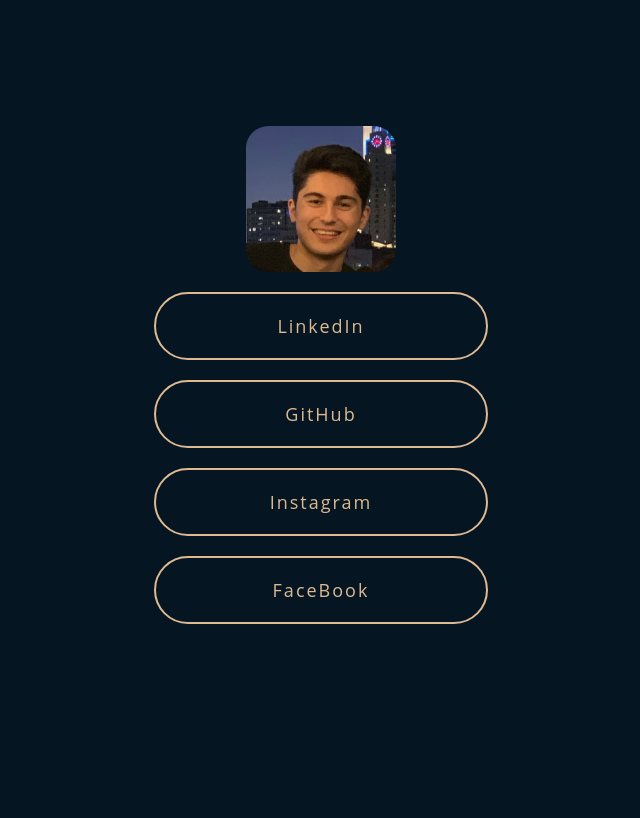
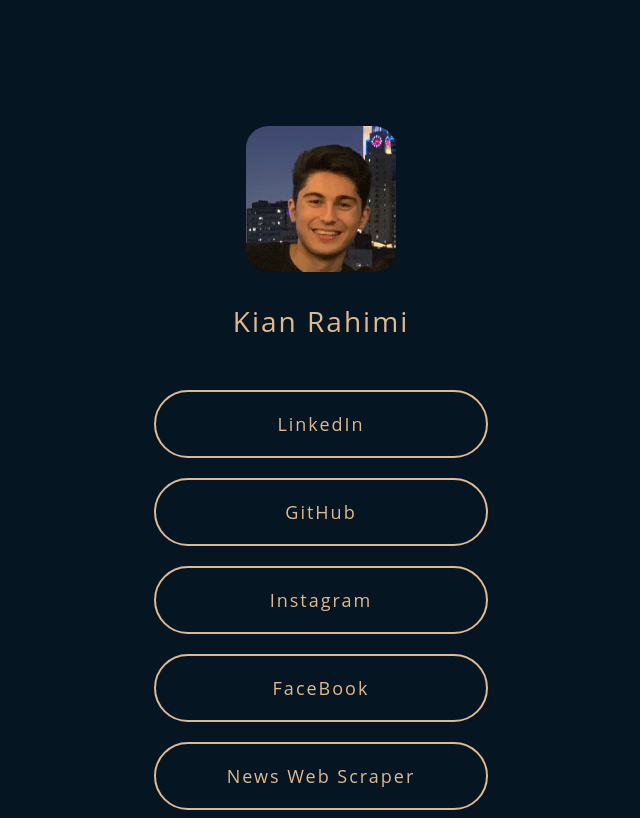
Before and after one commit to kianrahimi3/kianrahimi3.github.io, a plain HTML site: page index.html in a window 1280 px wide. Shown: the whole page, without its empty margins (319-959 px from the left). Drawn offline with Linux system fonts and the light colour scheme.

Commit message:
Added News Web Scraper link

```diff
--- a/index.html
+++ b/index.html
@@ -15,6 +15,10 @@
 
     <!--2. Profile Name or User Account-->
     <div
+        class = "profile-name"
+    >
+        Kian Rahimi
+    </div>
 
     <!--3. Links-->
     <a
@@ -44,6 +48,13 @@
         FaceBook
     </a>
 
+    <a
+        href = "kianrahimi3.pythonanywhere.com"
+        class = "links"
+    >
+        News Web Scraper
+    </a>
+
 
 </body>
 </html>
```
Lines whose indentation alone changed are shown as unchanged.
